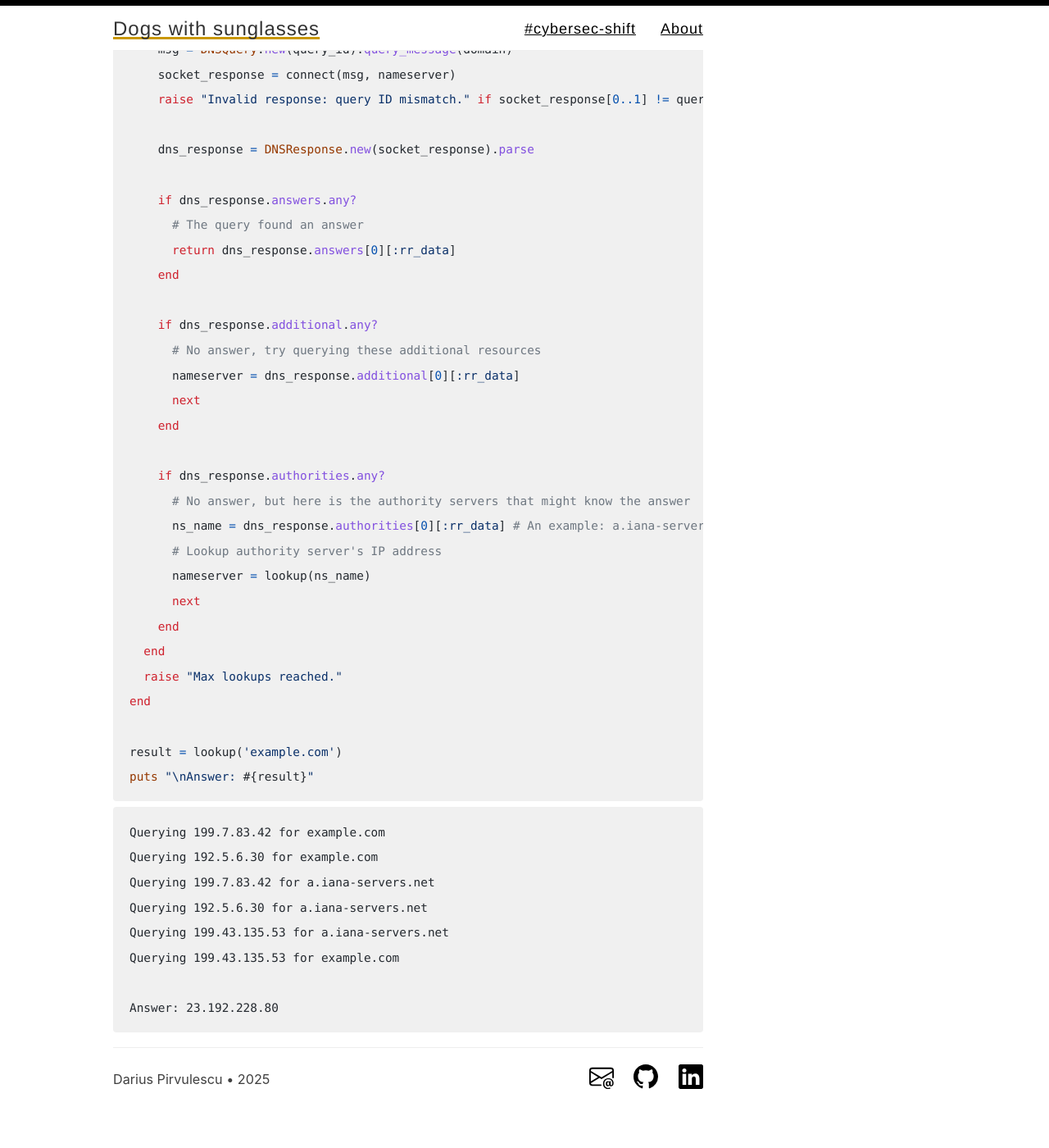
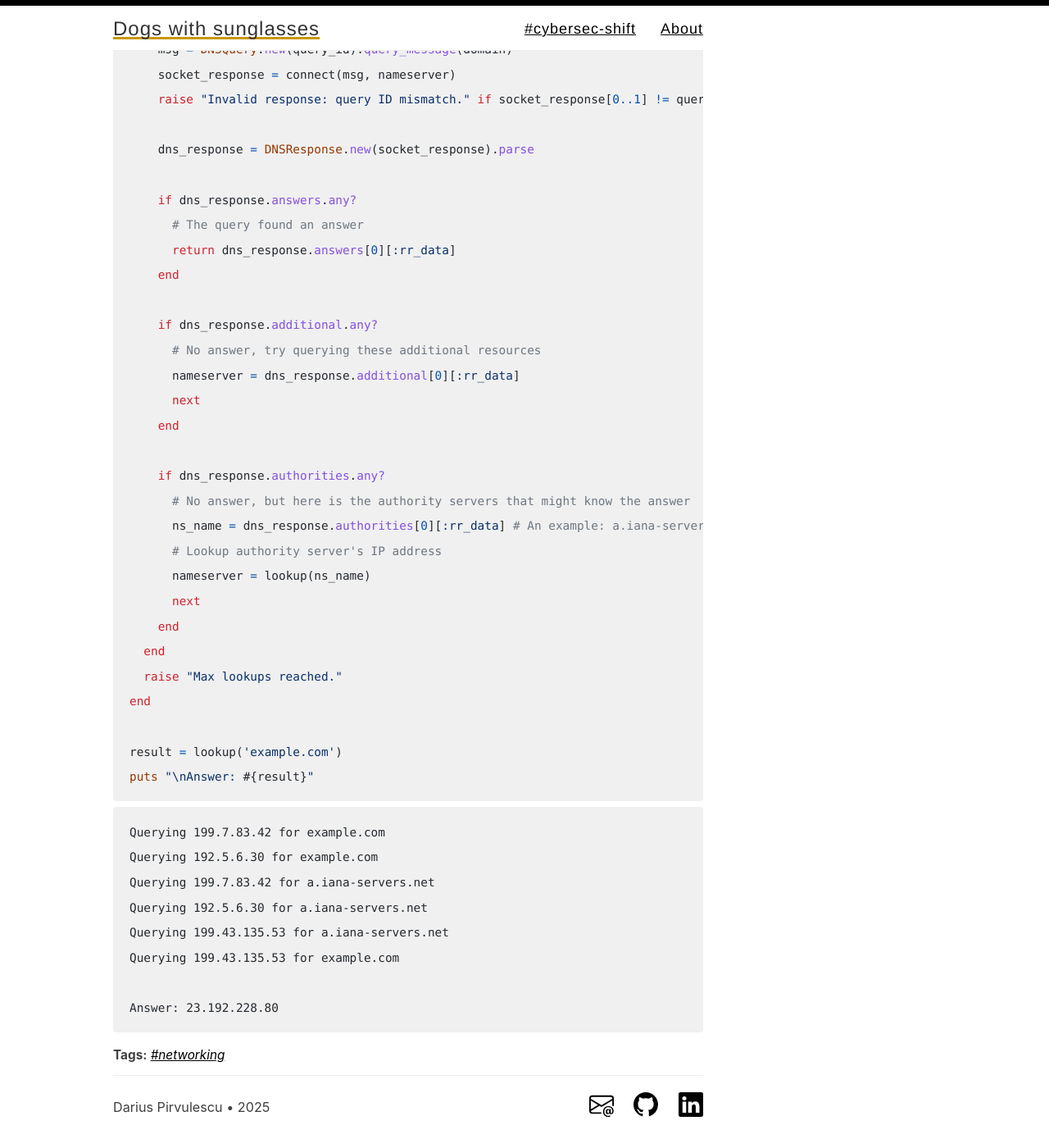
Before and after one commit to panacotar/blog, a Jekyll site: the page built from _posts/2025-02-26-dns-lookup-from-scratch.md, in a window 1280 px wide and 1400 px high, scrolled down 11004 px. Shown: the whole window at 82% size. Built offline with Jekyll 4.4.1, drawn with Linux system fonts in a browser that asks for light colours; before the commit the page ends 12370 px from its top, so only the background shows below that.

Commit message:
Add tag to article

```diff
--- a/_posts/2025-02-26-dns-lookup-from-scratch.md
+++ b/_posts/2025-02-26-dns-lookup-from-scratch.md
@@ -1,6 +1,7 @@
 ---
 layout: post
 title: DNS lookup from scratch
+tags: networking
 ---
 
 My findings after implementing the DNS query. This system is nicely tucked away in the network's drawers, so you don't even notice it. Nonetheless, it is used by everyone on the internet multiple times a day.
--- a/assets/style.scss
+++ b/assets/style.scss
@@ -509,6 +509,7 @@ footer {
 
 .post-tags {
   font-size: 0.85em;
+  margin-top: 15px;
 }
 
 .flash {
```
Also changed, not shown: other parts of _posts/2025-02-26-dns-lookup-from-scratch.md (+0 -6 lines).
